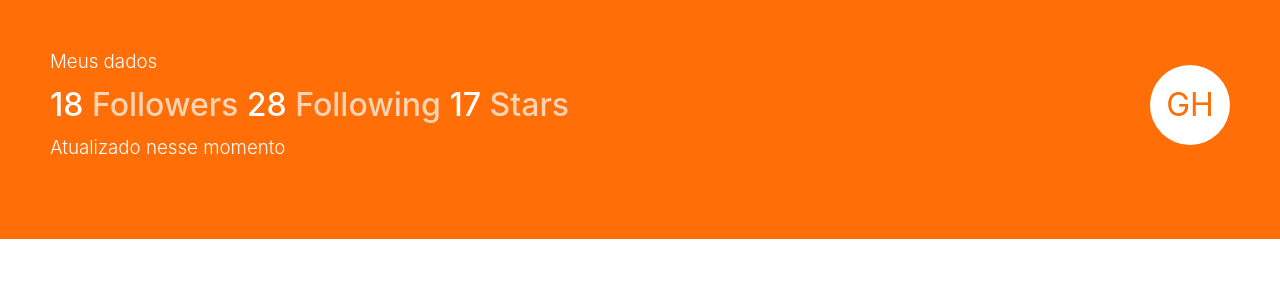
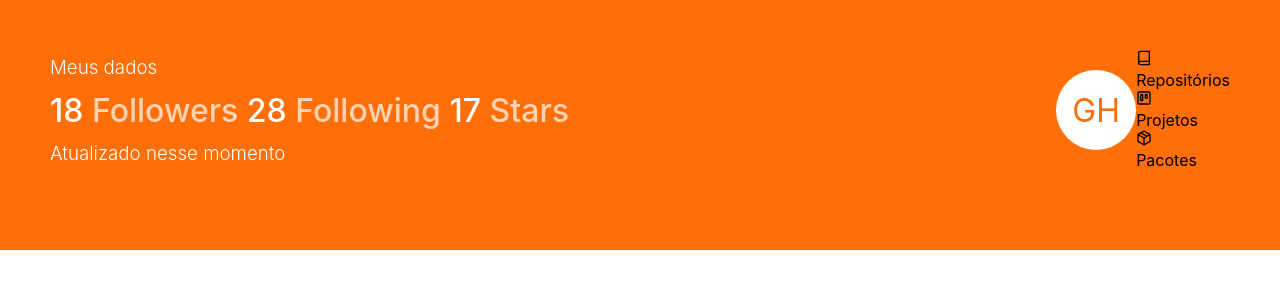
Before and after one commit to yuriBaza23/gitInter_bank, a React (Create React App) app: page / in a window 1280 px wide. Shown: the top 300 px of the page. Built offline with nearby package versions, Linux system fonts and the light colour scheme.

Commit message:
with cards TSX

```diff
--- a/src/pages/Dashboard/index.tsx
+++ b/src/pages/Dashboard/index.tsx
@@ -1,4 +1,5 @@
 import React from 'react';
+import { FiBook, FiPackage, FiTrello } from 'react-icons/fi';
 import './styles.css';
 
 const Dashboard: React.FC = () => {
@@ -14,7 +15,24 @@ const Dashboard: React.FC = () => {
                     <h1>GH</h1>
                 </div>
                 <div className="dashboard-header-cards">
-
+                    <div className="card">
+                        <div className="symbol">
+                            <FiBook/>
+                        </div>
+                        <span>Repositórios</span>
+                    </div>
+                    <div className="card">
+                        <div className="symbol">
+                            <FiTrello/>
+                        </div>
+                        <span>Projetos</span>
+                    </div>
+                    <div className="card">
+                        <div className="symbol">
+                            <FiPackage/>
+                        </div>
+                        <span>Pacotes</span>
+                    </div>
                 </div>
             </header>
         </div>
```
